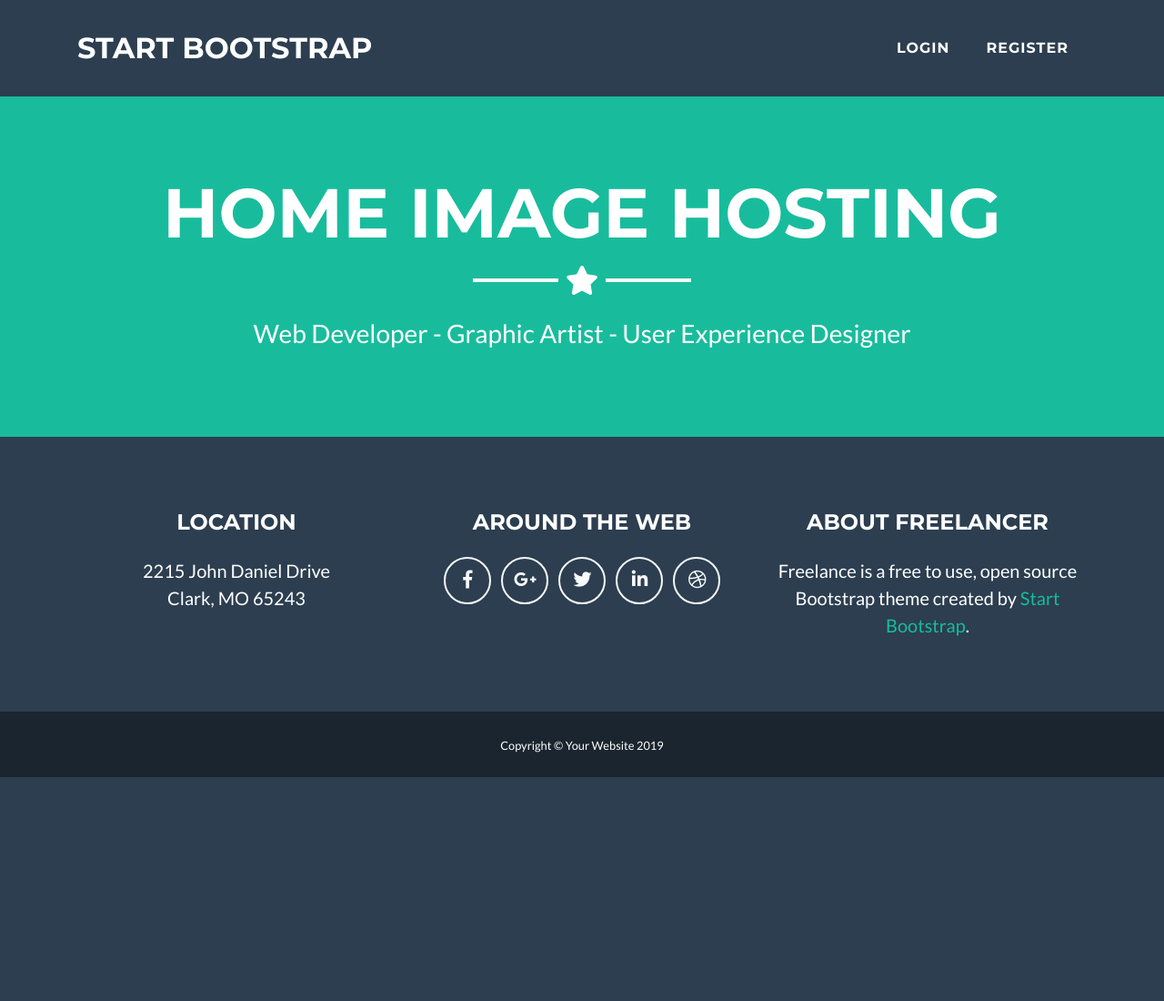
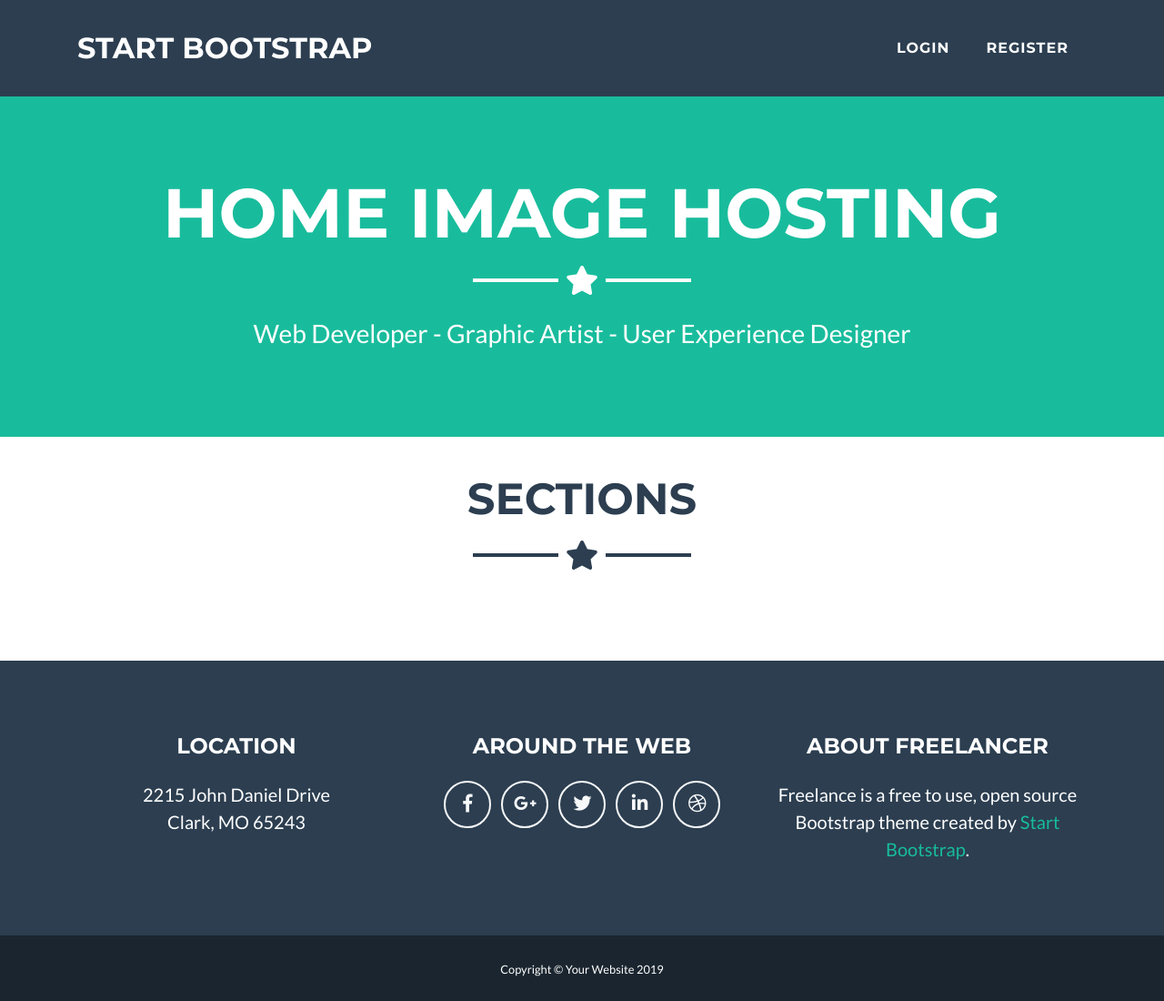
Before and after one commit to michal-mietus/class-files-hosting, a Django app: page / in a window 1280 px wide. Shown: the whole page at 91% size. Before the commit the page ends 854 px from the top, so only its background shows below. Run offline with Django 3.2, Linux system fonts and the light colour scheme; data that the repository does not hold is empty; some libraries are stand-ins or nearby versions.

Commit message:
Displays all section.

```diff
--- a/class_files/templates/class_files/home.html
+++ b/class_files/templates/class_files/home.html
@@ -1,11 +1,30 @@
 {% extends 'base.html' %}
+{% load static %}
 
 {% block title %}Home{% endblock %}
 
 {% block content %}
-    {% for section in sections %}
-    <div class="sections">
-        <a href="{{ section.id }}">{{ section.name }}</a>
+<!-- Portfolio Grid Section -->
+<section class="portfolio pt-5" id="portfolio">
+    <div class="container">
+        <h2 class="text-center text-uppercase text-secondary mb-0">Sections</h2>
+        <hr class="star-dark mb-5">
+        <div class="row">
+            {% for section in sections %}
+                <div class="col-md-6 col-lg-4">
+                    <h4 class="text-center text-uppercase text-secondary mb-3">{{ section.name }}</h2>
+                    <a class="portfolio-item d-block mx-auto" href="{% url 'class_files:section' section.id %}">
+                    <div class="portfolio-item-caption d-flex position-absolute h-100 w-100">
+                        <div class="portfolio-item-caption-content my-auto w-100 text-center text-white">
+                        <i class="fas fa-search-plus fa-3x"></i>
+                        </div>
+                    </div>
+                    <img class="img-fluid" src="{{ section.icon_path }}" alt="">
+                    </a>
+                </div>
+            {% endfor %}
+        </div>
     </div>
-    {% endfor %}
+</section>
+
 {% endblock %}
```
